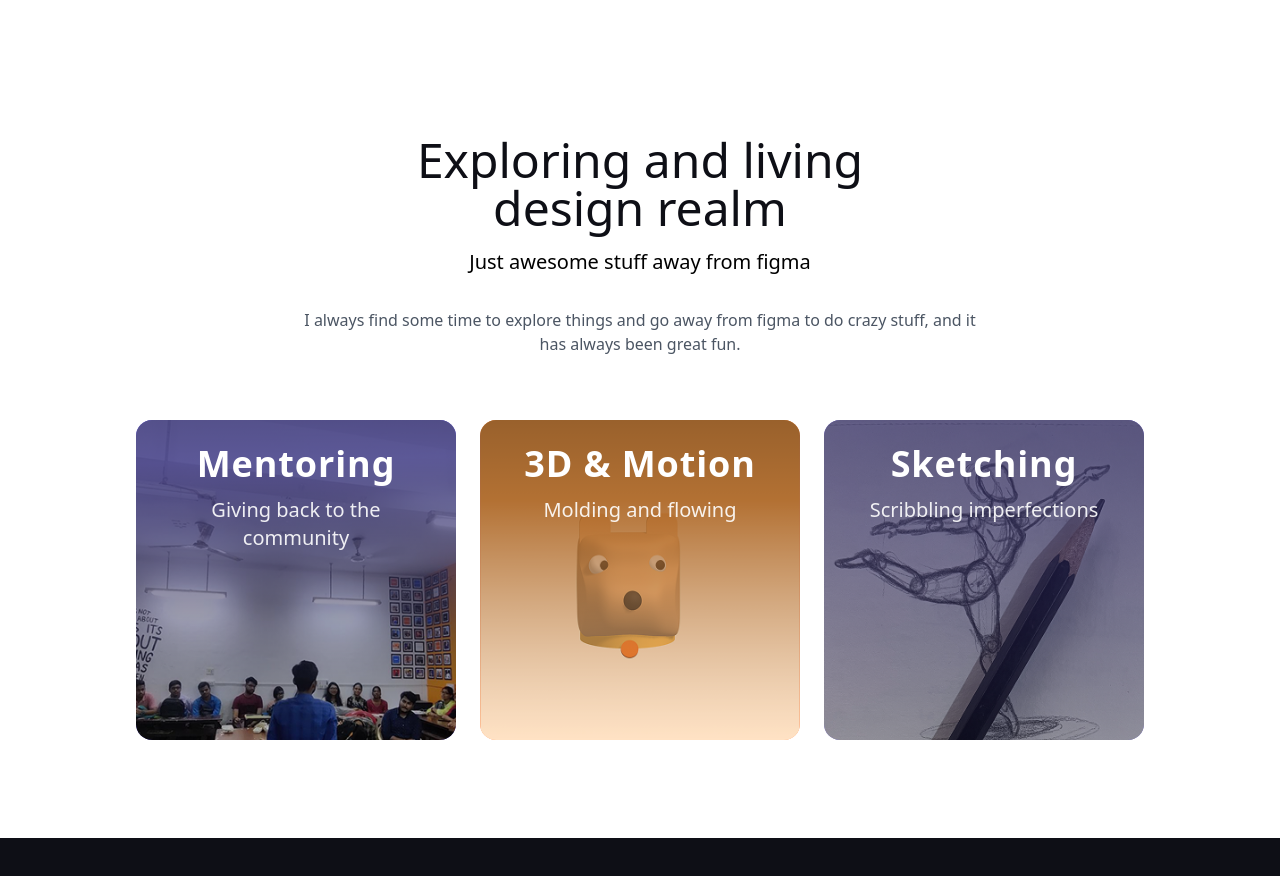
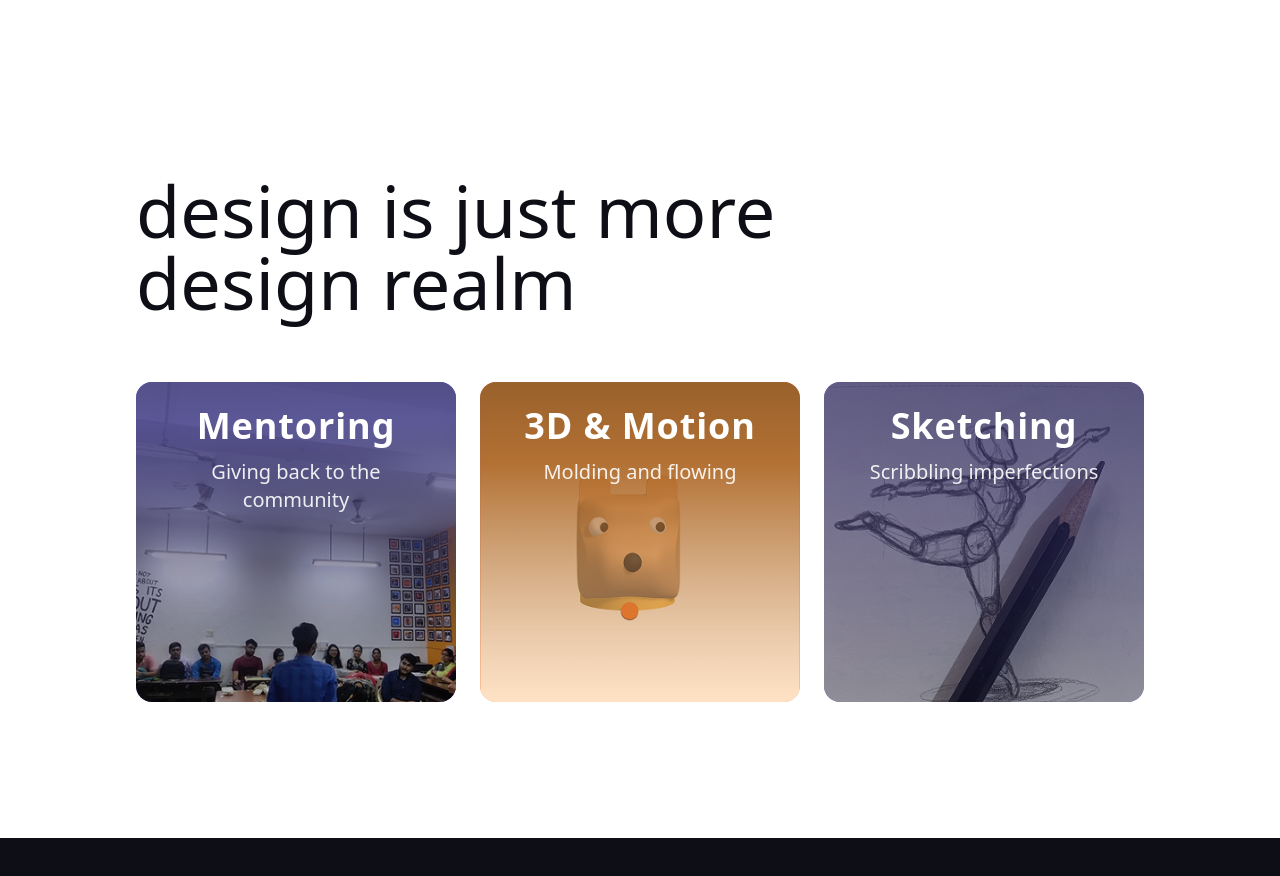
Before and after one commit to ashishmohapatra240/satyaprakash-portfolio, a Next.js app: page / in a window 1280 px wide. Shown: the part 3660-4536 px from the top of the page. Built offline with nearby package versions, Linux system fonts and the light colour scheme.

Commit message:
Design cards header increased and left aligned

```diff
--- a/app/components/sections/Design.tsx
+++ b/app/components/sections/Design.tsx
@@ -32,20 +32,20 @@ export default function Design() {
   return (
     <section className="min-h-screen bg-white py-20 flex items-center">
       <div className=" mx-auto widescreenConstraint">
-        <div className="text-center space-y-4 mb-8">
-          <h2 className="text-2xl sm:text-5xl font-medium text-[#0E0F16]">
-            Exploring and living
+        <div className="text-left space-y-4 mb-16">
+          <h2 className="text-4xl sm:text-7xl font-medium text-[#0E0F16]">
+            design is just more
             <br className="hidden sm:block" /> design realm
           </h2>
-          <p className="text-gray text-lg sm:text-xl">
+          {/* <p className="text-gray text-lg sm:text-xl">
             Just awesome stuff away from figma
-          </p>
+          </p> */}
         </div>
 
-        <p className="text-center text-gray-600 max-w-2xl mx-auto mb-16">
+        {/* <p className="text-center text-gray-600 max-w-2xl mx-auto mb-16">
           I always find some time to explore things and go away from figma to do
           crazy stuff, and it has always been great fun.
-        </p>
+        </p> */}
 
         <div className="grid grid-cols-1 md:grid-cols-3 gap-6 max-w-5xl mx-auto place-items-center">
           {DESIGN_ACTIVITIES.map((activity, index) => (
```
